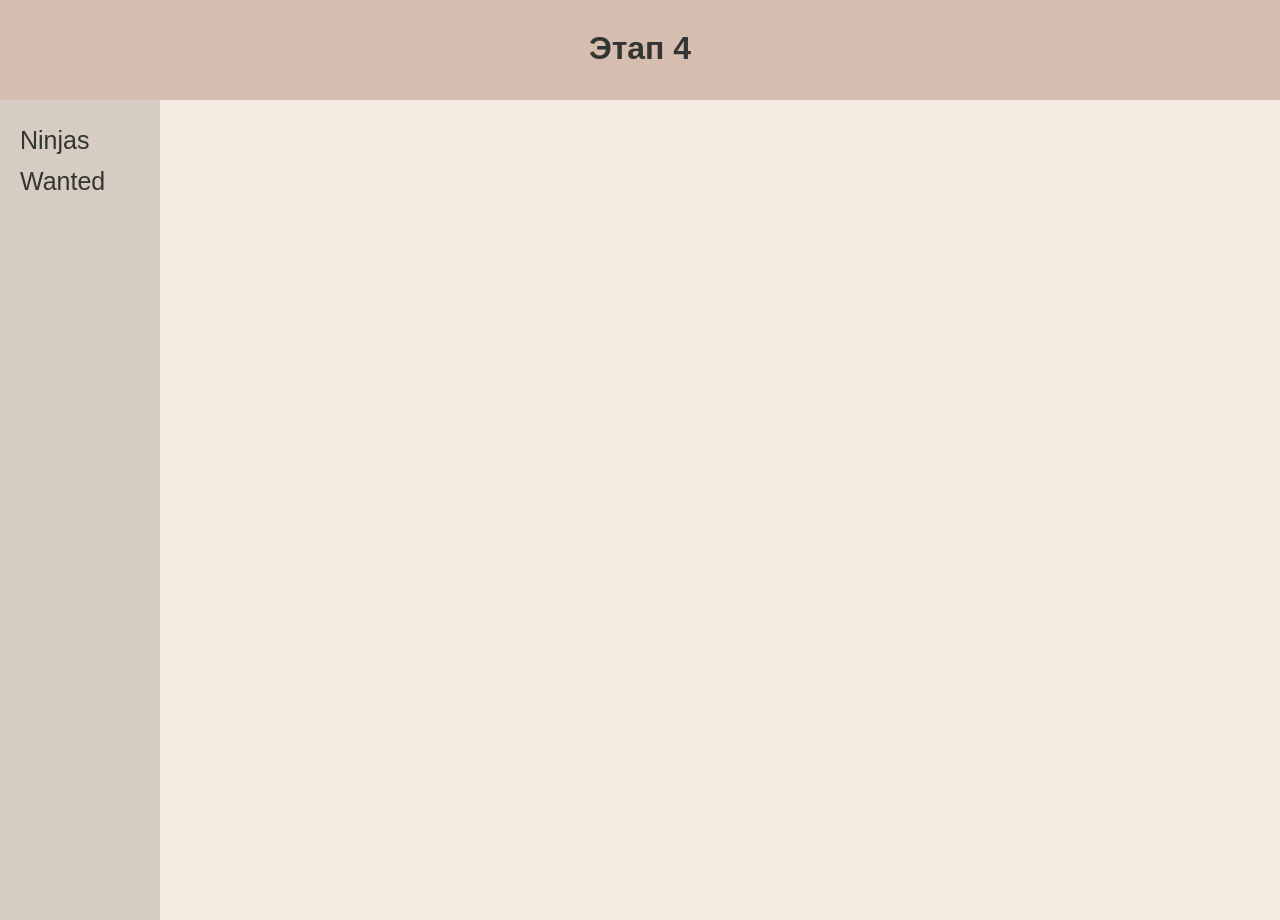
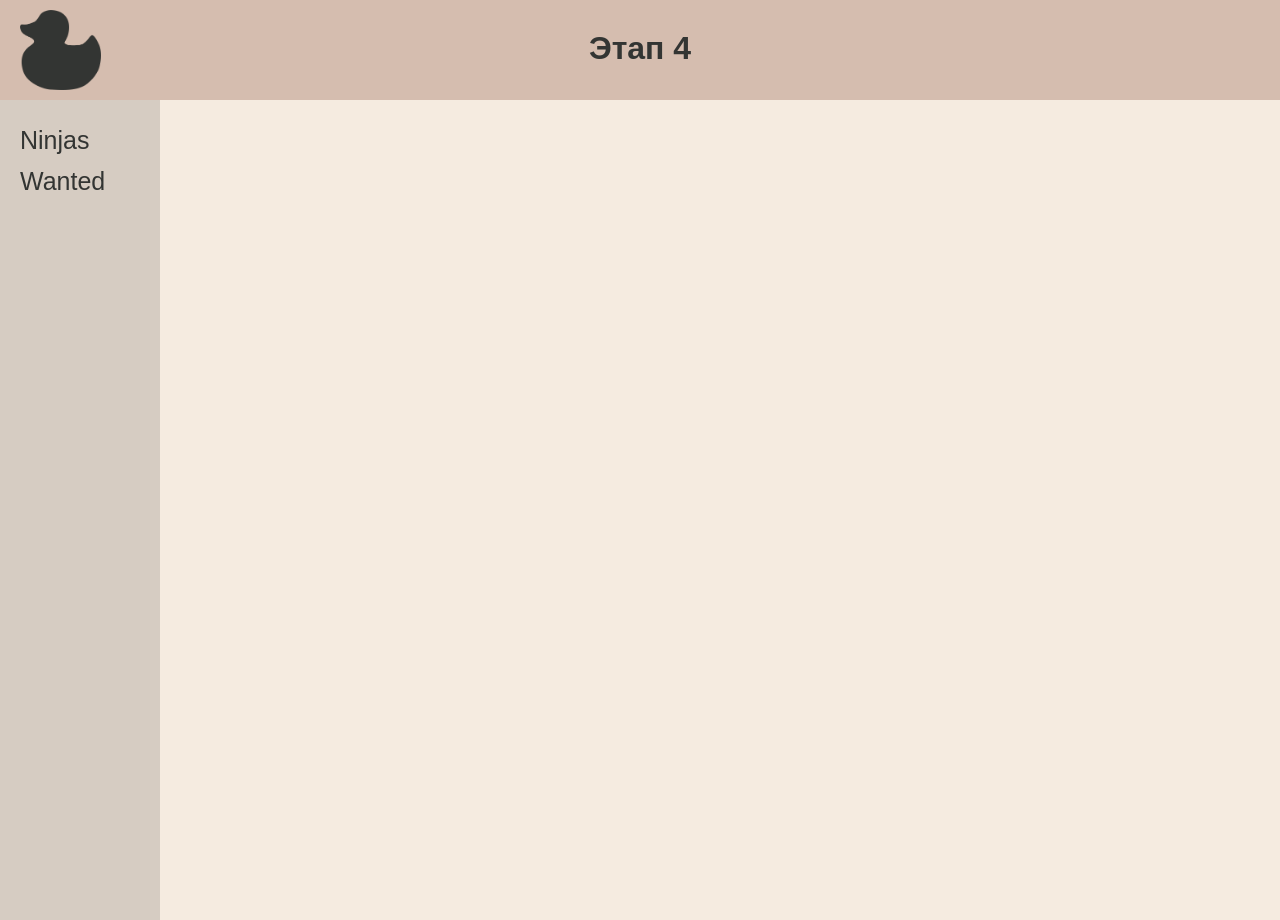
Before and after one commit to atrenes/db-course-stage-4-front, a React (Create React App) app: page / in a window 1280 px wide. Built offline with nearby package versions, Linux system fonts and the light colour scheme.

Commit message:
big duck

```diff
--- a/src/App.js
+++ b/src/App.js
@@ -1,5 +1,6 @@
 
 import React from 'react'
+import duck from './img/seduck.png';
 import Ninjas from './components/Ninjas';
 import Wanted from "./components/Wanted";
 import {Navbar} from "./components/Navbar";
@@ -10,6 +11,7 @@ function App() {
         <BrowserRouter>
         <body>
         <header className="MainHeader">
+            <img className="Duck" src={duck}/>
             <h1>Этап 4</h1>
         </header>
         <div className="Sidebar">
--- a/src/index.css
+++ b/src/index.css
@@ -10,6 +10,12 @@ body{
     background-color: #d5bdaf;
     width: 100%;
     height: 100px;
+}
+.Duck{
+    position: absolute;
+    top: 10px;
+    height: 80px;
+    left: 20px;
 }
 h1{
     padding-top: 30px;
```
Also changed, not shown: src/img/seduck.png (added).
